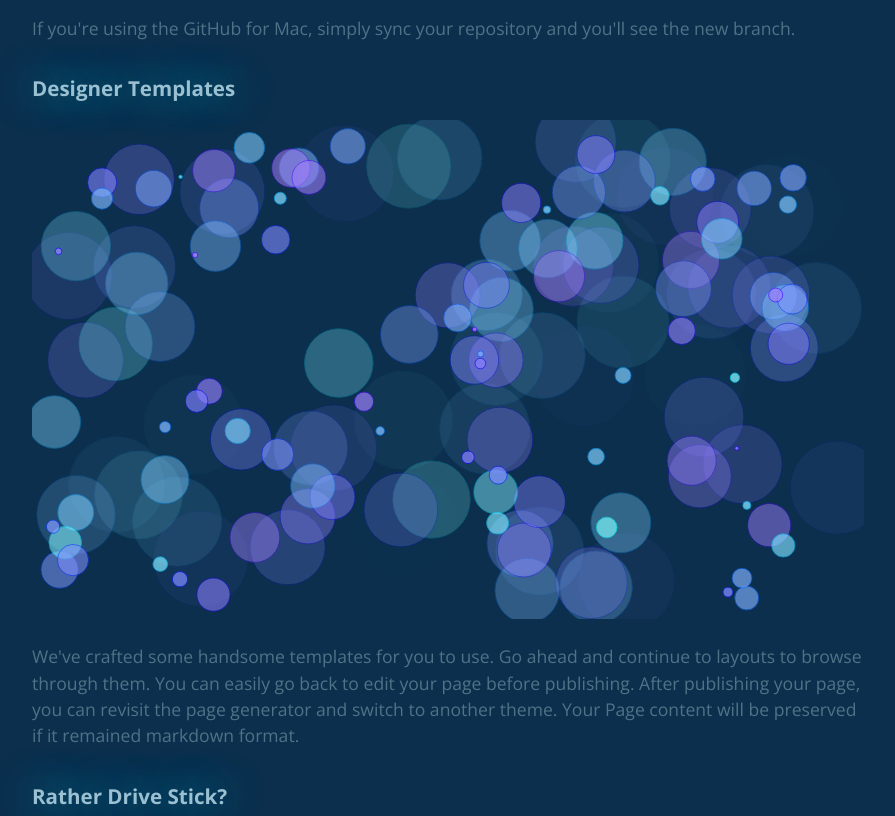
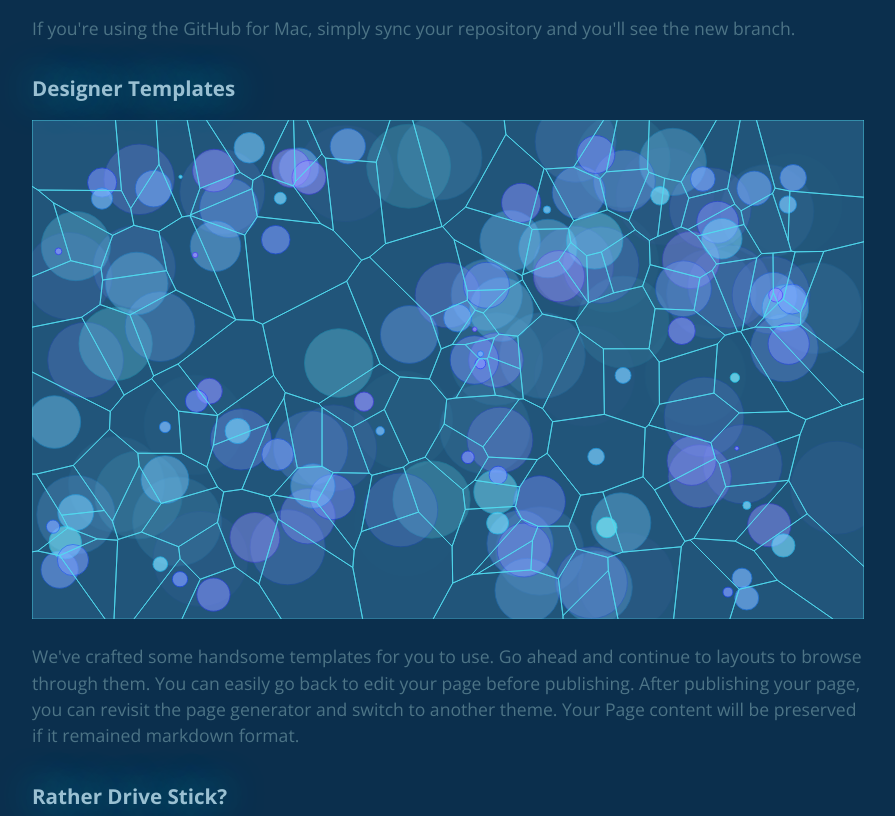
Before and after one commit to DarkMarmot/kodama, a plain HTML site: page index.html in a window 1280 px wide. Shown: the part 685-1501 px from the top of the page, without its empty margins (192-1087 px from the left). Drawn offline with nearby package versions, Linux system fonts and the light colour scheme.

Commit message:
Update index.html

```diff
--- a/index.html
+++ b/index.html
@@ -183,7 +183,7 @@
                 .style('fill-opacity',.25)
                 .style('stroke', 'rgb(80,220,240')
                 .style('stroke-opacity',1)
-                .style('visibility','hidden')
+                .style('visibility','visible')
                 .style('pointer-events','all')
                 .call(d3.kodama.tooltip()
                         .format(makeTipData))
```
